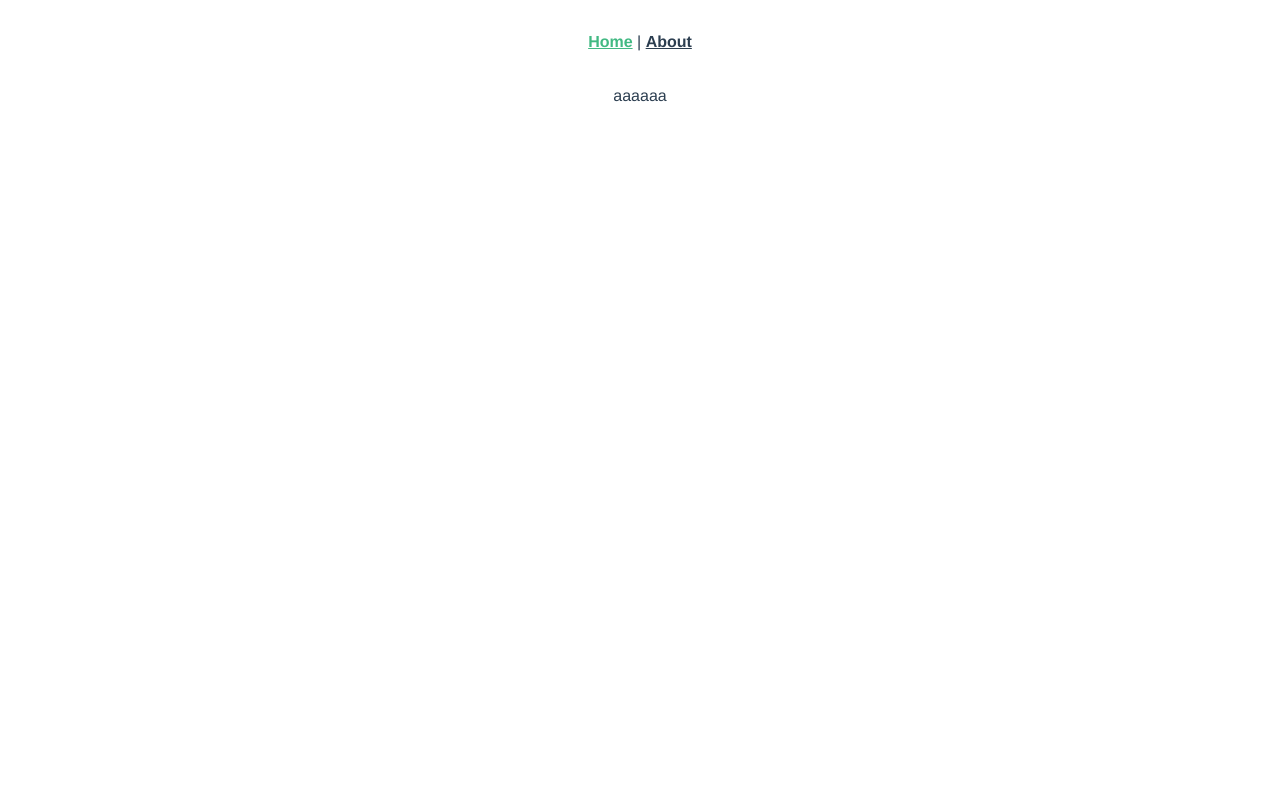
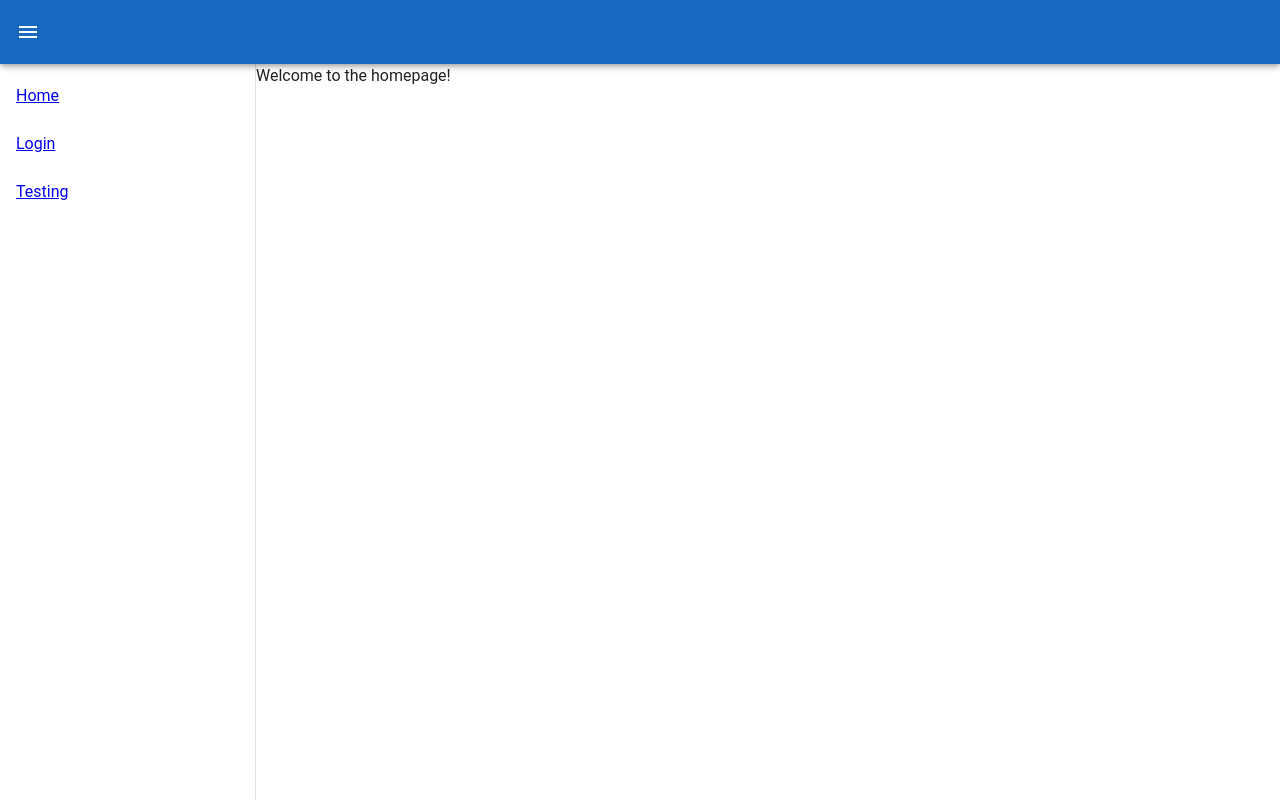
Before and after one commit to kfijalkowski1/PAP, a Vue app in the folder frontend/: page / in a window 1280 px wide. Built offline with nearby package versions, Linux system fonts and the light colour scheme.

Commit message:
Basic app layout

```diff
--- a/frontend/src/App.vue
+++ b/frontend/src/App.vue
@@ -1,30 +1,25 @@
 <template>
-    <nav>
-        <router-link to="/">Home</router-link> |
-        <router-link to="/login">About</router-link>
-    </nav>
-    <router-view />
+    <v-app>
+        <v-app-bar color="primary" absolute>
+            <v-app-bar-nav-icon icon="mdi-menu"></v-app-bar-nav-icon>
+        </v-app-bar>
+        <v-navigation-drawer>
+            <v-list>
+                <v-list-item>
+                    <router-link to="/">Home</router-link>
+                </v-list-item>
+                <v-list-item>
+                    <router-link to="/login">Login</router-link>
+                </v-list-item>
+                <v-list-item>
+                    <router-link to="/testing">Testing</router-link>
+                </v-list-item>
+            </v-list>
+        </v-navigation-drawer>
+        <v-main>
+            <router-view />
+        </v-main>
+    </v-app>
 </template>
 
-<style>
-#app {
-    font-family: Avenir, Helvetica, Arial, sans-serif;
-    -webkit-font-smoothing: antialiased;
-    -moz-osx-font-smoothing: grayscale;
-    text-align: center;
-    color: #2c3e50;
-}
-
-nav {
-    padding: 30px;
-}
-
-nav a {
-    font-weight: bold;
-    color: #2c3e50;
-}
-
-nav a.router-link-exact-active {
-    color: #42b983;
-}
-</style>
+<style></style>
--- a/frontend/src/main.js
+++ b/frontend/src/main.js
@@ -1,11 +1,15 @@
 import { createApp } from 'vue'
 import App from './App.vue'
+
+// Material Design Icons
+import '@mdi/font/css/materialdesignicons.css'
 
 // Vuetify
 import 'vuetify/styles'
 import { createVuetify } from 'vuetify'
 import * as components from 'vuetify/components'
 import * as directives from 'vuetify/directives'
+import { aliases, mdi } from 'vuetify/iconsets/mdi'
 
 // Pinia
 import { createPinia } from 'pinia'
@@ -14,6 +18,13 @@ import { createPinia } from 'pinia'
 import router from '@/router'
 
 const vuetify = createVuetify({
+    icons: {
+        defaultSet: 'mdi',
+        aliases,
+        sets: {
+            mdi,
+        },
+    },
     components,
     directives,
 })
--- a/frontend/src/pages/HomePage.vue
+++ b/frontend/src/pages/HomePage.vue
@@ -1,5 +1,5 @@
 <script setup></script>
 
-<template><div>aaaaaa</div></template>
+<template><div>Welcome to the homepage!</div></template>
 
 <style scoped></style>
```
